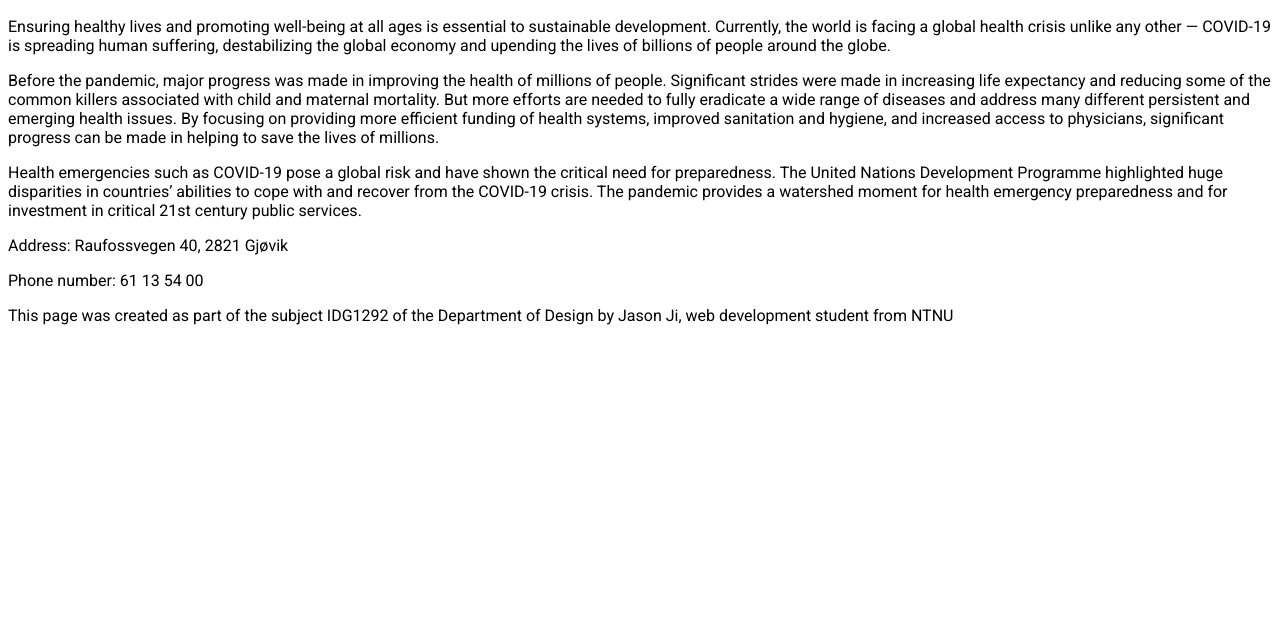
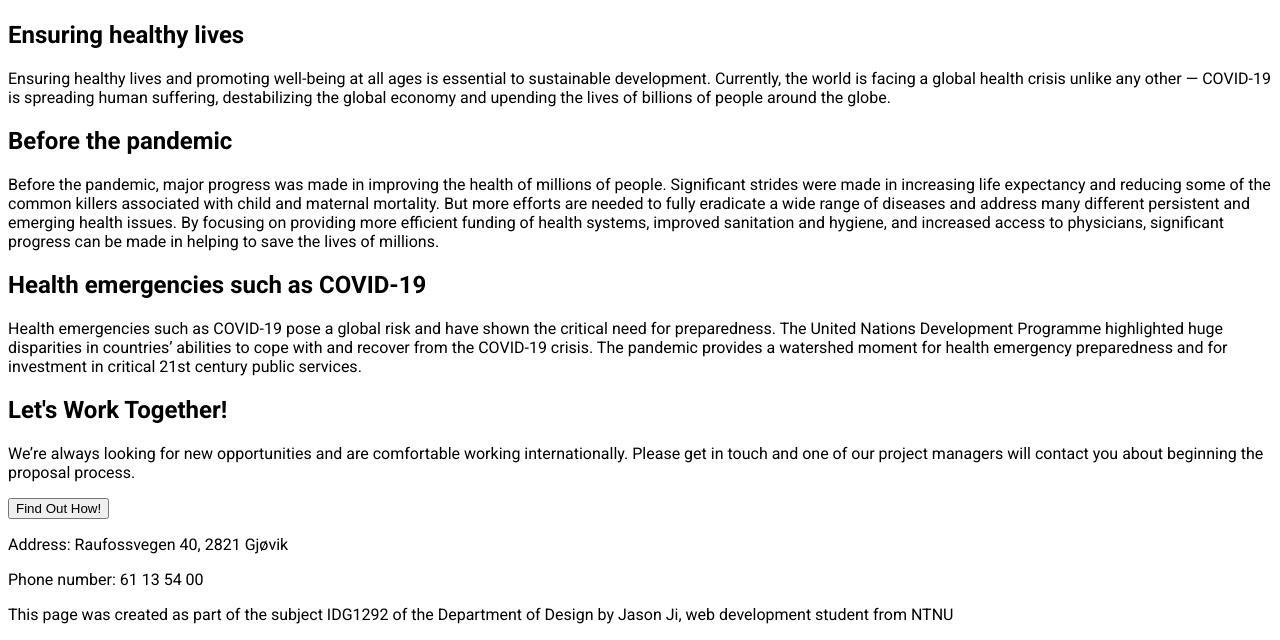
Before and after one commit to kjottkake/UNpublichealthgoals, a plain HTML site: page index.html in a window 1280 px wide. Shown: the part 691-1331 px from the top of the page. Before the commit the page ends 1032 px from the top, so only its background shows below. Drawn offline with Linux system fonts and the light colour scheme.

Commit message:
added h2

```diff
--- a/index.html
+++ b/index.html
@@ -20,10 +20,12 @@
     <h1 id="title">Ensure healthy lives and promote well-being for all at all ages</h1>
     <img src="https://images.unsplash.com/photo-1556118308-4661571b670e?ixlib=rb-1.2.1&ixid=MnwxMjA3fDB8MHxwaG90by1wYWdlfHx8fGVufDB8fHx8&auto=format&fit=crop&w=1374&q=80" alt="kids playing">
     <section>
+        <h2>Ensuring healthy lives</h2>
         <p>Ensuring healthy lives and promoting well-being at all ages is essential to sustainable development. Currently, the
         world is facing a global health crisis unlike any other — COVID-19 is spreading human suffering, destabilizing the
         global economy and upending the lives of billions of people around the globe.</p>
 
+        <h2>Before the pandemic</h2>
         <p>
         Before the pandemic, major progress was made in improving the health of millions of people. Significant strides were
         made in increasing life expectancy and reducing some of the common killers associated with child and maternal mortality.
@@ -32,6 +34,7 @@
         hygiene, and increased access to physicians, significant progress can be made in helping to save the lives of millions.
         </p>
 
+        <h2>Health emergencies such as COVID-19</h2>
         <p>
         Health emergencies such as COVID-19 pose a global risk and have shown the critical need for preparedness. The United
         Nations Development Programme highlighted huge disparities in countries’ abilities to cope with and recover from the
@@ -39,6 +42,12 @@
         critical 21st century public services.
         </p>
     </section>
+    <div class="cta">
+        <h2>Let's Work Together!</h2>
+        <p>We’re always looking for new opportunities and are comfortable working internationally. Please get in touch and one of
+        our project managers will contact you about beginning the proposal process.</p>
+        <button>Find Out How!</button>
+    </div>
     <footer>
         <p>Address: Raufossvegen 40, 2821 Gjøvik</p>
         <p>Phone number: 61 13 54 00</p>
```
